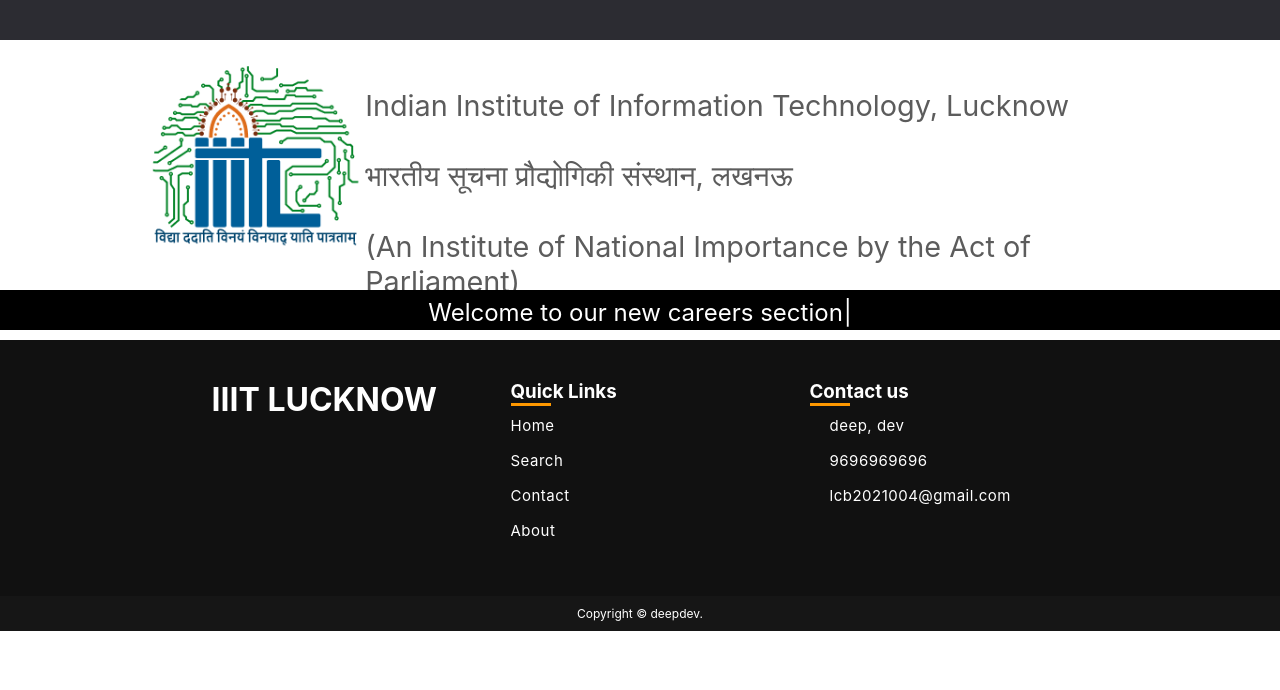
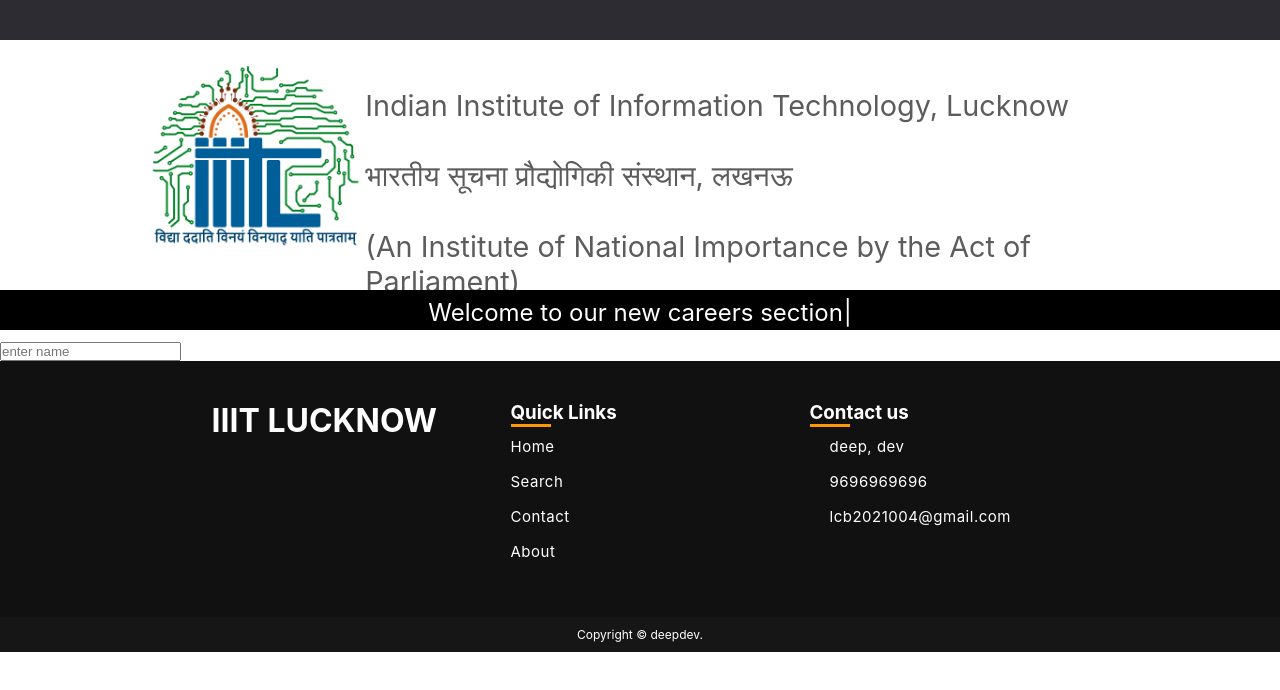
Before and after one commit to deep-69bits/FACULTY-RECRUITMENT-PORTAL, a React (Create React App) app in the folder frontend/: page /form in a window 1280 px wide. Shown: the top 690 px of the page. Built offline with nearby package versions, Linux system fonts and the light colour scheme.

Commit message:
form added

```diff
--- a/frontend/src/components/Animatedroutes.js
+++ b/frontend/src/components/Animatedroutes.js
@@ -6,7 +6,7 @@
 import {AnimatePresence} from 'framer-motion'
 import Login from './Login';
 import Register from './Register';
-
+import Form from './Form';
 
 export default function Animatedroutes() {
 
@@ -17,7 +17,10 @@
       <Route path="/apply" element={<Applying  />} />
       <Route path="/login" element={<Login/>} />
       <Route path="/register" element={<Register/>} />
-    </Routes>
+
+      <Route path="/form" element={<Form/>} />
+      </Routes>
+
   </Router>
   )
 }
--- /dev/null
+++ b/frontend/src/components/Form.js
@@ -0,0 +1,16 @@
+import React,{useState} from 'react'
+
+export default function Form() {
+    const [name,setName]=useState(localStorage.getItem('Name'));
+    const changename = e =>{
+        const { name, value } = e.target
+        setName(value)
+        console.log(value);
+        localStorage.setItem('Name',  value);
+    }
+  return (
+    <div>
+    <input type="text" value={name} name="name" onChange={changename} placeholder="enter name" />
+    </div>
+  )
+}
--- a/frontend/src/components/Login.js
+++ b/frontend/src/components/Login.js
@@ -27,7 +27,7 @@
       .then(res => {
         alert(res.data.message)
         if(res.data.message==="Login Successfull"){
-          navigate("/")
+          navigate("/form")
         }
 
         })
```
